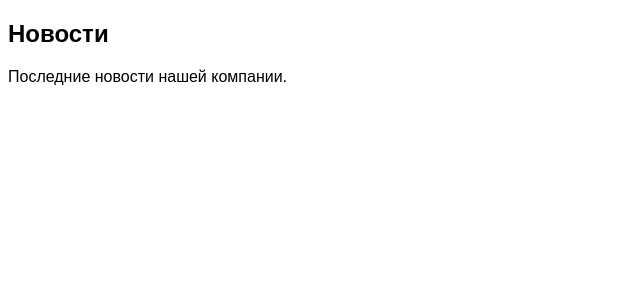
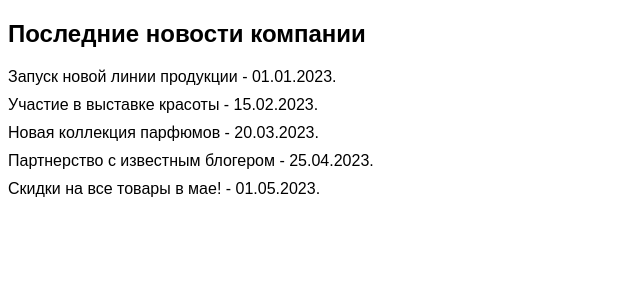
Before and after one commit to stal274/-------------, a Flask app: page /news in a window 1280 px wide. Shown: the part 34-334 px from the top of the page, without its empty margins (0-640 px from the left). Run offline with Flask 2, Linux system fonts and the light colour scheme.

Commit message:
ya upd news

```diff
--- a/templates/news.html
+++ b/templates/news.html
@@ -1,8 +1,16 @@
 {% extends "base.html" %}
 
-{% block title %}Новости{% endblock %}
+{% block title %}Новости компании{% endblock %}
 
 {% block content %}
-<h2>Новости</h2>
-<p>Последние новости нашей компании.</p>
+<h2>Последние новости компании</h2>
+
+<ul class="news-list">
+<li>Запуск новой линии продукции - 01.01.2023.</li>
+<li>Участие в выставке красоты - 15.02.2023.</li>
+<li>Новая коллекция парфюмов - 20.03.2023.</li>
+<li>Партнерство с известным блогером - 25.04.2023.</li>
+<li>Скидки на все товары в мае! - 01.05.2023.</li>
+</ul>
+
 {% endblock %}
```
